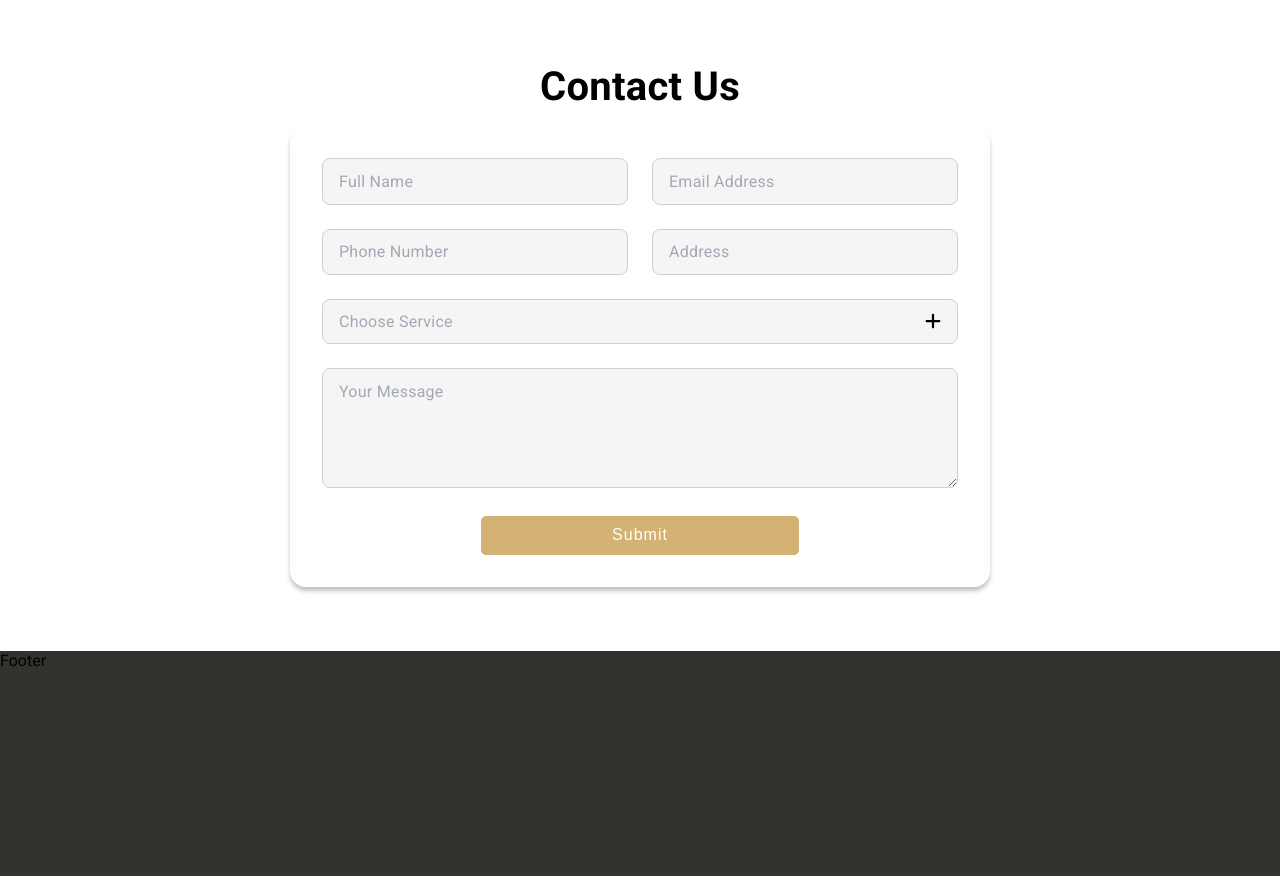
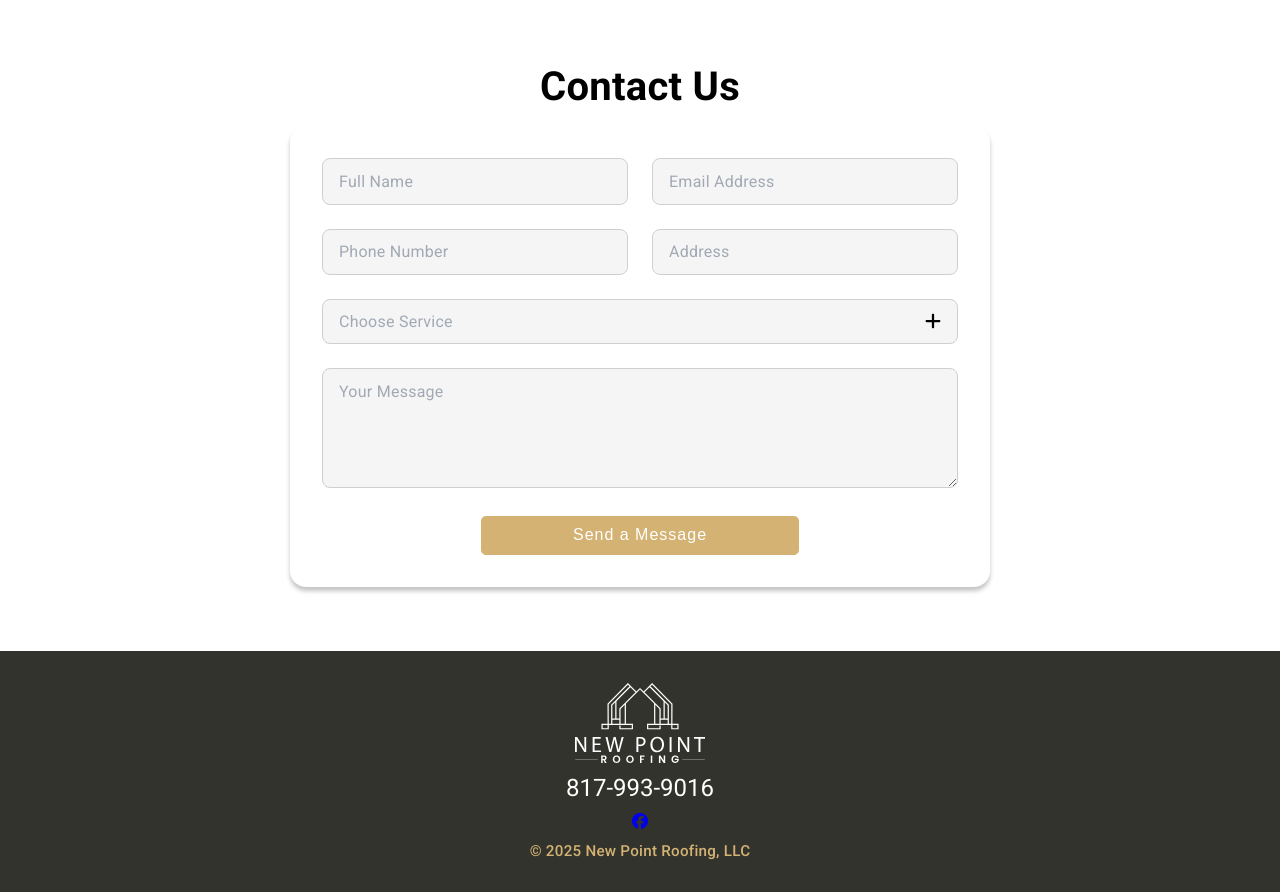
Before and after one commit to bjded/newpointroofing, a PHP site: page / in a window 1280 px wide. Shown: the part 3019-3911 px from the top of the page. Run offline with PHP 8.4, Linux system fonts and the light colour scheme.

Commit message:
footer almost done

```diff
--- a/index.html
+++ b/index.html
@@ -402,12 +402,28 @@
                             placeholder="Your Message"
                         ></textarea>
                     </div>
-                    <button class="btn btn-primary">Submit</button>
+                    <button class="btn btn-primary">Send a Message</button>
                 </form>
             </div>
         </section>
 
-        <section id="footer">Footer</section>
+        <section id="footer">
+            <div class="container">
+                <img
+                    src="images/new-point-roofing-logo.svg"
+                    alt="new point company logo"
+                />
+                <a href="tel:8179939016" class="number">817-993-9016</a>
+                <div class="socials">
+                    <a href="#"
+                        ><i class="fa-brands fa-facebook"
+                            ><span class="sr-only">Facebook</span></i
+                        ></a
+                    >
+                </div>
+                <p class="copyright">&copy; 2025 New Point Roofing, LLC</p>
+            </div>
+        </section>
 
         <!-- JavaScript -->
         <script
--- a/styles/styles.css
+++ b/styles/styles.css
@@ -515,6 +515,30 @@ nav ul li a i {
 
 #footer {
   width: 100%;
-  height: 225px;
   background-color: hsl(60, 5%, 19%);
+}
+#footer .container {
+  display: flex;
+  flex-direction: column;
+  justify-content: center;
+  align-items: center;
+  gap: 0.66rem;
+  padding: 2rem 1rem;
+  text-align: center;
+}
+#footer .container img {
+  height: 80px;
+  filter: brightness(0) saturate(100%) invert(100%) sepia(0%) saturate(0%) hue-rotate(82deg) brightness(105%) contrast(105%);
+}
+#footer .container .number {
+  display: block;
+  font-size: 1.5rem;
+  text-decoration: none;
+  color: hsl(0, 0%, 100%);
+}
+#footer .container .copyright {
+  font-size: 0.95rem;
+  font-weight: 500;
+  letter-spacing: 0.25px;
+  color: hsl(39, 52%, 64%);
 }/*# sourceMappingURL=styles.css.map */
--- a/styles/styles.scss
+++ b/styles/styles.scss
@@ -554,8 +554,33 @@ nav {
 // Footer
 #footer {
     width: 100%;
-    height: 225px;
     background-color: $color-primary;
+    .container {
+        display: flex;
+        flex-direction: column;
+        justify-content: center;
+        align-items: center;
+        gap: 0.66rem;
+        padding: 2rem 1rem;
+        text-align: center;
+        img {
+            height: 80px;
+            filter: brightness(0) saturate(100%) invert(100%) sepia(0%)
+                saturate(0%) hue-rotate(82deg) brightness(105%) contrast(105%);
+        }
+        .number {
+            display: block;
+            font-size: 1.5rem;
+            text-decoration: none;
+            color: $color-light;
+        }
+        .copyright {
+            font-size: 0.95rem;
+            font-weight: 500;
+            letter-spacing: 0.25px;
+            color: $color-secondary;
+        }
+    }
 }
 
 // ul {
```
Also changed, not shown: 1 other file.
